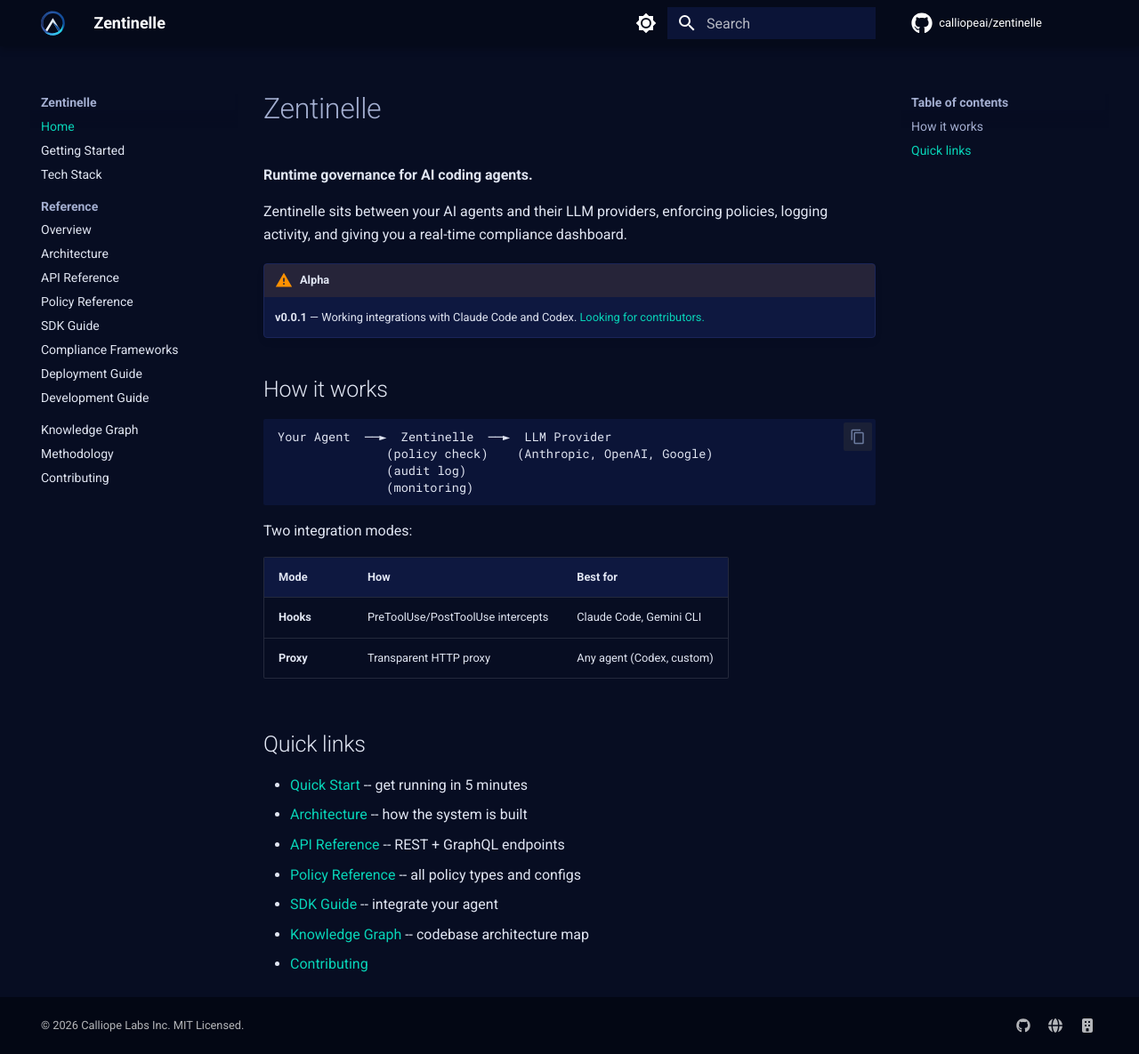
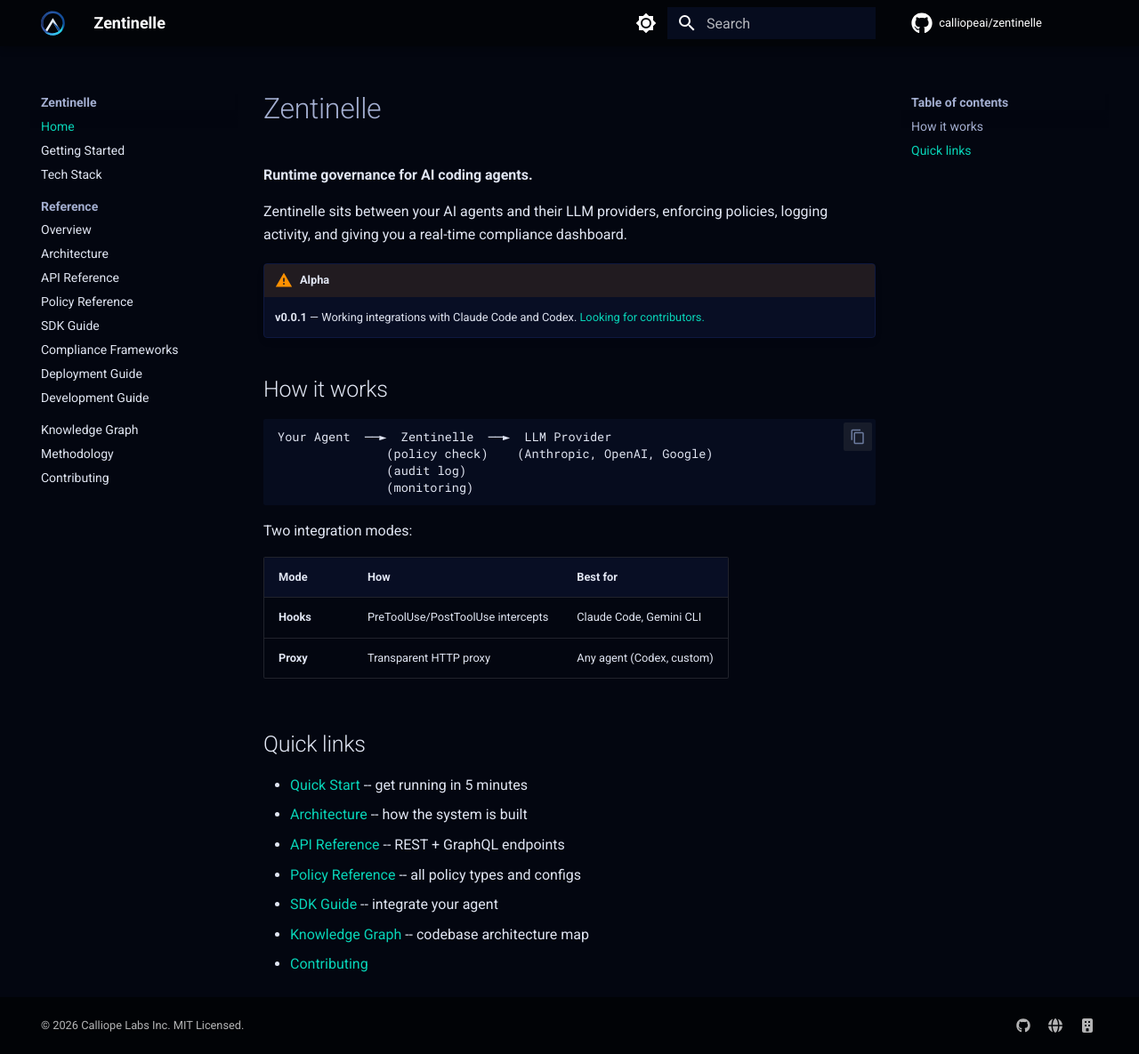
Before and after one commit to calliopeai/zentinelle, an MkDocs documentation site: the page built from docs/index.md, in a window 1280 px wide and 1185 px high. Shown: the whole window at 89% size. Built offline with MkDocs 1.6.1 and Material for MkDocs 9.7.7, drawn with Linux system fonts in a browser that asks for light colours; comment, search, counter and statistics services are not loaded.

Commit message:
Darken docs theme: near-black backgrounds across site and graph viz

```diff
--- a/docs/stylesheets/extra.css
+++ b/docs/stylesheets/extra.css
@@ -1,38 +1,38 @@
-/* Zentinelle brand — dark navy bordering on black, teal accents */
+/* Zentinelle brand — near-black with teal accents */
 
 :root {
-  --md-primary-fg-color: #080e28;
-  --md-primary-fg-color--light: #0b1437;
-  --md-primary-fg-color--dark: #050a1a;
+  --md-primary-fg-color: #030610;
+  --md-primary-fg-color--light: #050a18;
+  --md-primary-fg-color--dark: #020408;
   --md-accent-fg-color: #08d4b8;
   --md-accent-fg-color--transparent: #08d4b826;
 }
 
 /* Slate (dark) scheme overrides */
 [data-md-color-scheme="slate"] {
-  --md-default-bg-color: #070d22;
-  --md-default-bg-color--light: #0a1230;
-  --md-default-bg-color--lighter: #0e1840;
-  --md-default-bg-color--lightest: #111c44;
+  --md-default-bg-color: #030610;
+  --md-default-bg-color--light: #050a18;
+  --md-default-bg-color--lighter: #080e24;
+  --md-default-bg-color--lightest: #0a1230;
   --md-default-fg-color: #e0e5f2;
   --md-default-fg-color--light: #a3aed0;
   --md-default-fg-color--lighter: #8795b7;
   --md-default-fg-color--lightest: #6b7a9e;
-  --md-code-bg-color: #0b1437;
+  --md-code-bg-color: #060c1e;
   --md-code-fg-color: #e0e5f2;
   --md-typeset-a-color: #08d4b8;
-  --md-footer-bg-color: #050a1a;
-  --md-footer-bg-color--dark: #030714;
+  --md-footer-bg-color: #020408;
+  --md-footer-bg-color--dark: #010306;
 }
 
-/* Header — near-black navy */
+/* Header — near-black */
 .md-header {
-  background-color: #050a1a;
+  background-color: #020408;
 }
 
-/* Sidebar — dark navy */
+/* Sidebar — near-black */
 .md-sidebar {
-  background-color: #070d22;
+  background-color: #030610;
 }
 
 /* Nav links */
@@ -46,24 +46,24 @@
 
 /* Code blocks */
 [data-md-color-scheme="slate"] .highlight code {
-  background-color: #0b1437;
+  background-color: #060c1e;
 }
 
 /* Admonitions */
 [data-md-color-scheme="slate"] .md-typeset .admonition,
 [data-md-color-scheme="slate"] .md-typeset details {
-  background-color: #0e1840;
-  border-color: #1b2559;
+  background-color: #080e24;
+  border-color: #0e1840;
 }
 
 /* Tables */
 [data-md-color-scheme="slate"] .md-typeset table:not([class]) th {
-  background-color: #0e1840;
+  background-color: #080e24;
 }
 
 /* Search */
 [data-md-color-scheme="slate"] .md-search__input {
-  background-color: #0b1437;
+  background-color: #060c1e;
 }
 
 /* Logo sizing */
```
Also changed, not shown: docs/graph.html (+8 -8 lines).
